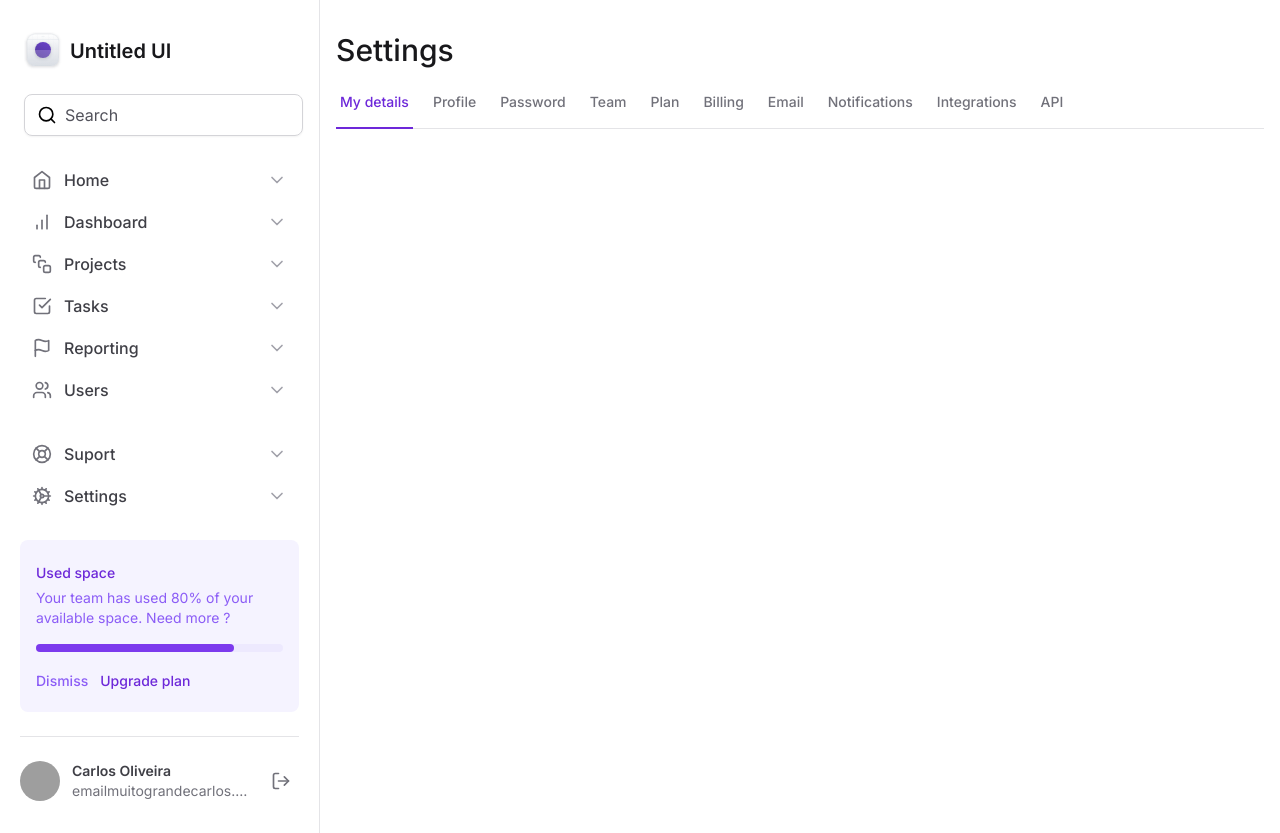
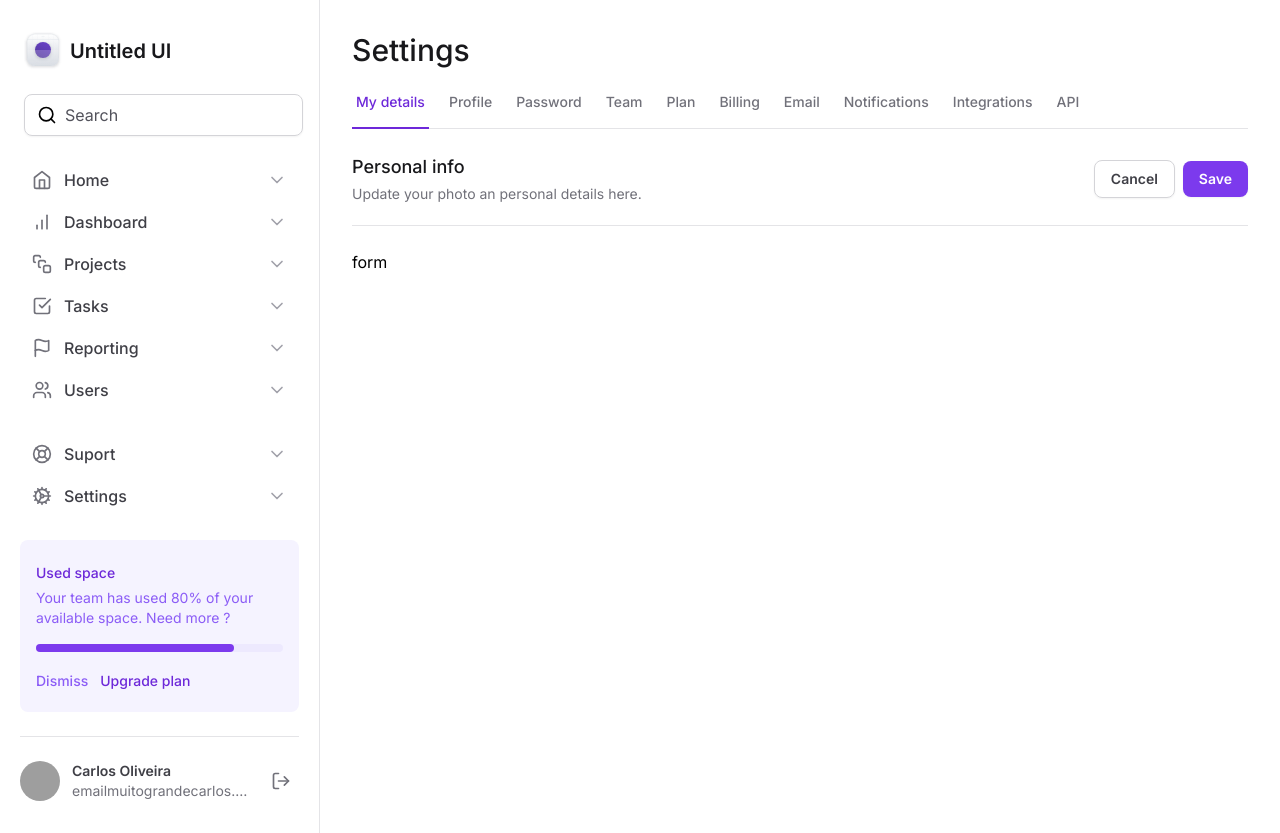
Before and after one commit to burn-c/tailwind-next, a Next.js app: page / in a window 1280 px wide. Built offline with nearby package versions, Linux system fonts and the light colour scheme; grey boxes are pictures that could not be loaded.

Commit message:
feat(Home): adds initial My details form structure

```diff
--- a/src/app/layout.tsx
+++ b/src/app/layout.tsx
@@ -1,7 +1,9 @@
 import type { Metadata } from 'next'
 import { Inter } from 'next/font/google'
+
+import { Sidebar } from '@/components/Sidebar'
+
 import './globals.css'
-import { Sidebar } from '@/components/Sidebar'
 
 const inter = Inter({ subsets: ['latin'] })
 
@@ -21,7 +23,7 @@
         <div className="grid min-h-screen grid-cols-app">
           <Sidebar />
 
-          <main className="px-4 pb-12 pt-8">{children}</main>
+          <main className="px-8 pb-12 pt-8">{children}</main>
         </div>
       </body>
     </html>
--- a/src/app/page.tsx
+++ b/src/app/page.tsx
@@ -5,6 +5,37 @@
     <>
       <h1 className="text-3xl font-medium text-zinc-900">Settings</h1>
       <SettingTabs />
+
+      <div className="mt-6 flex flex-col">
+        <div className="flex items-center justify-between border-b border-zinc-200 pb-5">
+          <div className="space-y-1">
+            <h2 className="text-lg font-medium text-zinc-900">Personal info</h2>
+            <span className="text-sm text-zinc-500">
+              Update your photo an personal details here.
+            </span>
+          </div>
+
+          <div className="flex items-center gap-2">
+            <button
+              type="button"
+              className="rounded-lg border border-zinc-300 px-4 py-2 text-sm font-semibold text-zinc-700 shadow-sm hover:bg-zinc-100"
+            >
+              Cancel
+            </button>
+            <button
+              type="submit"
+              form="settings"
+              className="rounded-lg bg-violet-600 px-4 py-2 text-sm font-semibold text-white shadow-sm hover:bg-violet-700"
+            >
+              Save
+            </button>
+          </div>
+        </div>
+
+        <form id="settings" className="mt-6 flex flex-col">
+          form
+        </form>
+      </div>
     </>
   )
 }
```
